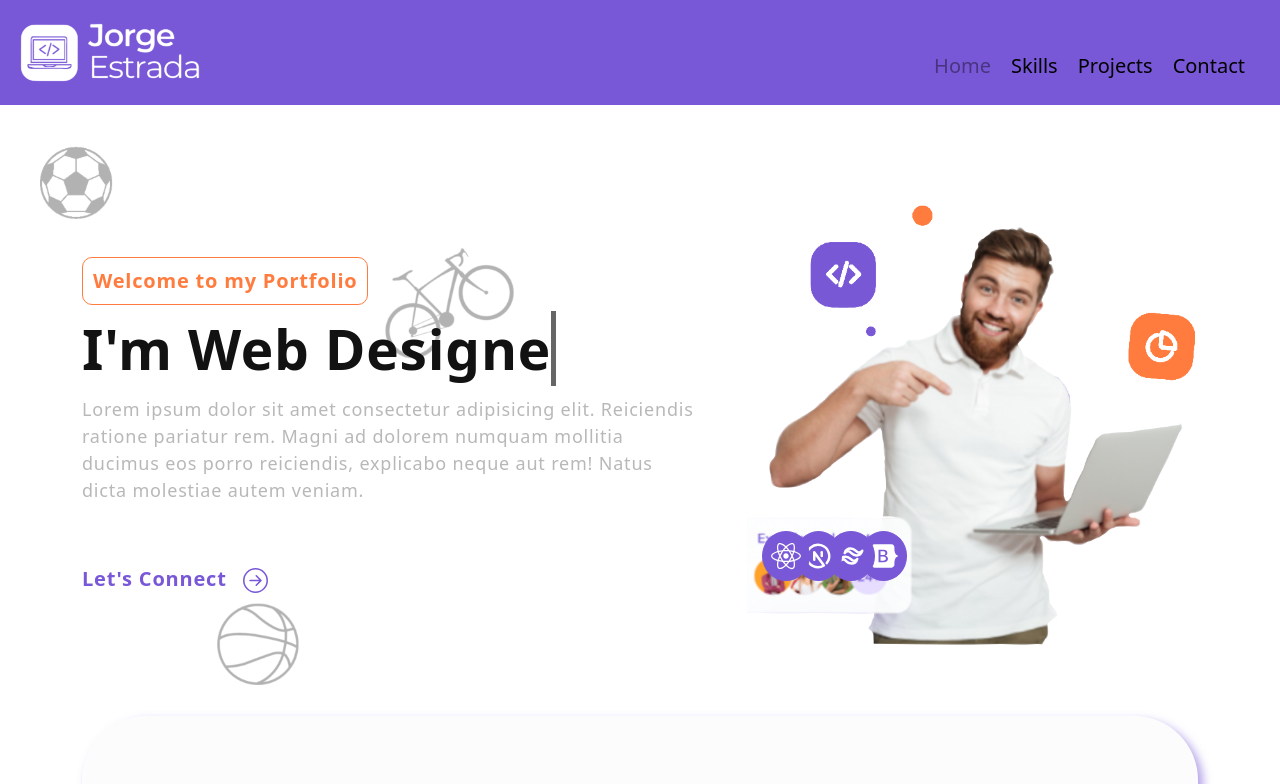
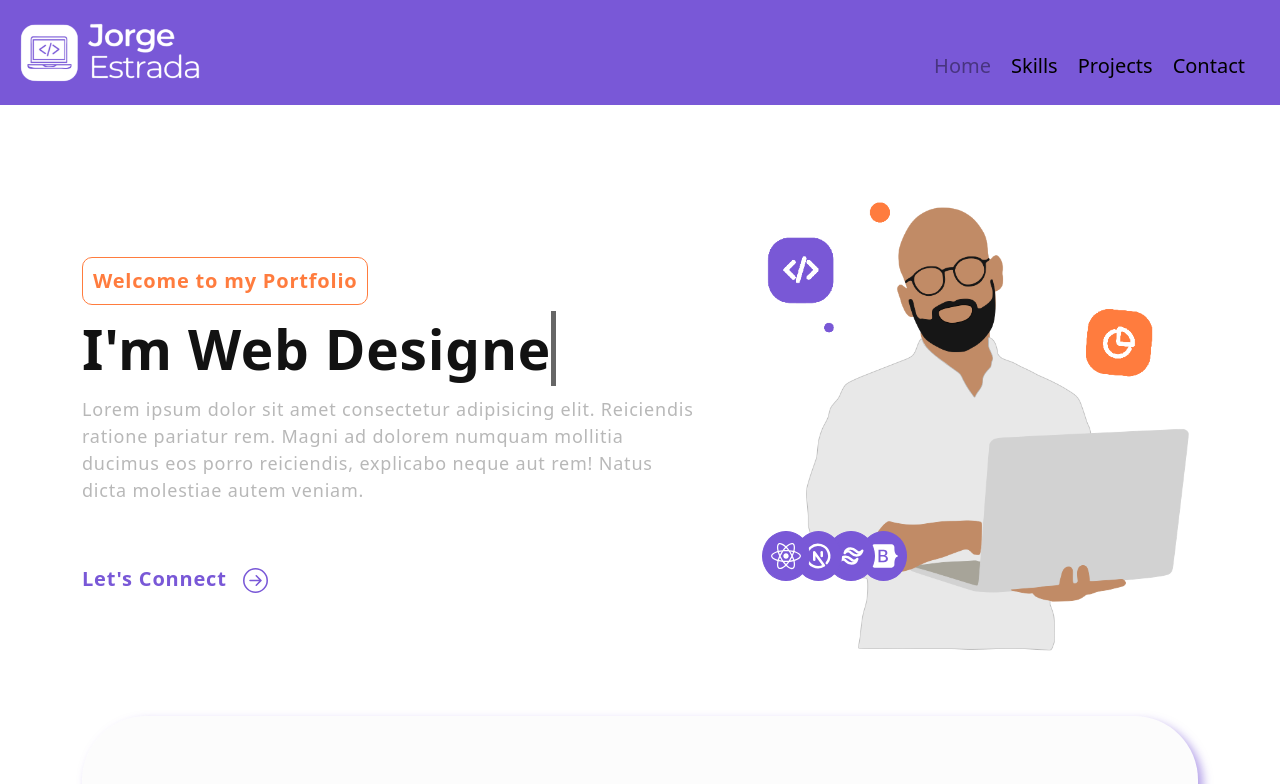
Before and after one commit to jorgeProgramaEn5/mi-portafolio, a React (Create React App) app: page / in a window 1280 px wide. Shown: the top 784 px of the page. Built offline with nearby package versions, Linux system fonts and the light colour scheme.

Commit message:
add img hero

```diff
--- a/src/Style/Banner.css
+++ b/src/Style/Banner.css
@@ -5,10 +5,10 @@
 .banner {
 	margin-top: 0;
 	padding: 200px 0 100px 0;
-	background-image: url('../Assets/bgBanner.png');
+	/* background-image: url('../Assets/bgBanner.png');
 	background-position: top center;
 	background-size: cover;
-	background-repeat: no-repeat;
+	background-repeat: no-repeat; */
 	/* background-color: aqua; */
 }
 
```
Also changed, not shown: src/Assets/header720x720.png.
